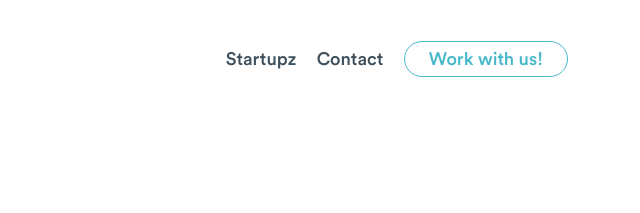
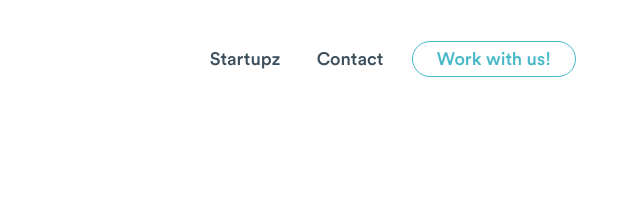
Before and after one commit to darkins/startupz, a website built with Vite: page index.html in a window 1280 px wide. Shown: the top 213 px of the page, 640-1280 px from the left. Built offline with nearby package versions, Linux system fonts and the light colour scheme; files whose address does not match are found by name.

Commit message:
addressing lighthouse issues

```diff
--- a/index.html
+++ b/index.html
@@ -5,6 +5,7 @@
   <meta charset="UTF-8" />
   <link rel="icon" type="image/svg+xml" href="/rocket.svg" />
   <meta name="viewport" content="width=device-width, initial-scale=1.0" />
+  <meta name="description" content="This is the assignment task for Startupz creatd by Declan Arkins">
   <title>Startupz - Landing Page</title>
   <link rel="stylesheet" href="/style.css">
 </head>
--- a/style.css
+++ b/style.css
@@ -70,6 +70,7 @@ a {
   text-decoration: inherit;
   font-family: Circular Std Medium;
   transition: color 300ms ease-in-out;
+  padding: 1rem;
 }
 
 a:hover {
@@ -146,8 +147,8 @@ header .container {
 }
 
 /* Nav */
-nav a {
-  margin: 0 0.5rem;
+nav a:last-child {
+  margin-left: 0.5rem;
 }
 
 /* Footer */
@@ -197,6 +198,7 @@ footer a {
   font-size: 18px;
   color: var(--secondary-color);
   line-height: 35px;
+  margin-left: -1rem; /* allowing appropriate padding for mobile links accessibility */
 }
 
 footer a:hover {
```
